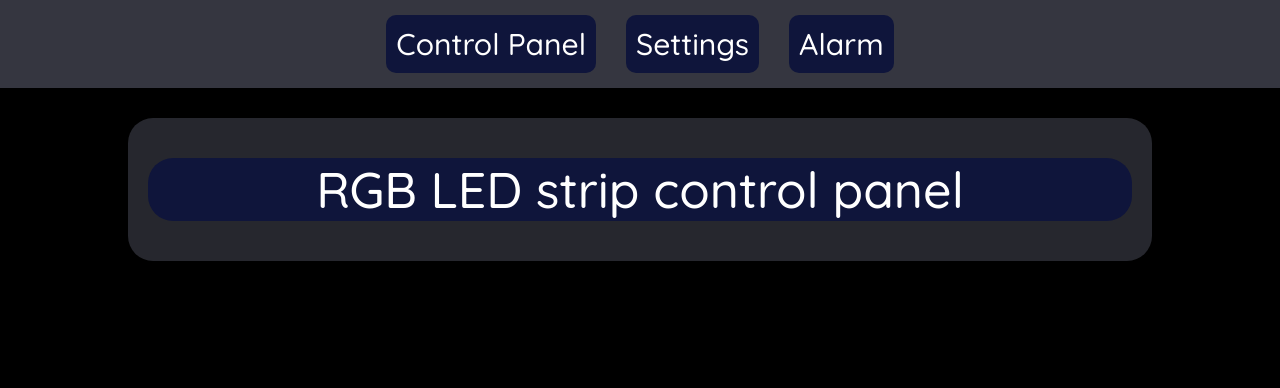
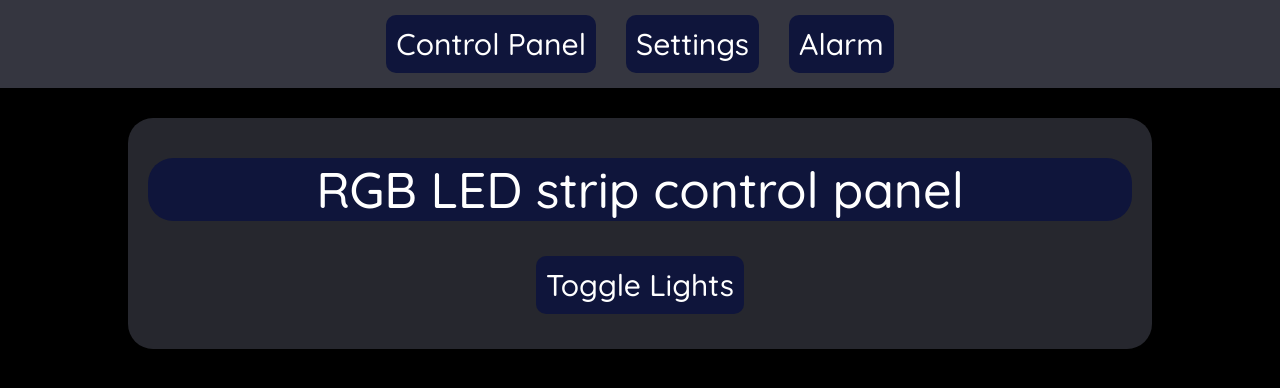
Before and after one commit to Emilurenius/LEGACY-RGB-controller, a React (Create React App) app in the folder react/index/: page / in a window 1280 px wide. Shown: the top 388 px of the page. Built offline with nearby package versions, Linux system fonts and the light colour scheme.

Commit message:
First button in place

```diff
--- a/react/index/src/App.js
+++ b/react/index/src/App.js
@@ -11,18 +11,24 @@ const Header = () => {
   )
 }
 
-const Button = (onClick, value) => {
+const Button = (props) => {
   return (
-    <input type="button" className="button" onClick="${onClick}"/>
+    <input type="button" className="button" onClick={props.onClick} value={props.value}/>
   )
 }
 
 const MainControls = () => {
+
+  const toggleLights = () => {
+    console.log('Toggled lights')
+  }
+
   return (
     <div className="content">
-      <div class="Content-box">
-        <p class="Main-Text">RGB LED strip control panel</p>
+      <div className="Content-box">
+        <p className="Main-Text">RGB LED strip control panel</p>
       </div>
+      <Button onClick={toggleLights} value="Toggle Lights"/>
     </div>
   )
 }
--- a/react/index/src/index.css
+++ b/react/index/src/index.css
@@ -74,9 +74,9 @@ body {
 .button {
   background-color: var(--secondary-background-color);
   border: none;
- color: white;
+  color: white;
   text-align: center;
- text-decoration: none;
+  text-decoration: none;
   display: inline-block;
   font-size: 30px;
   cursor: pointer;
```
